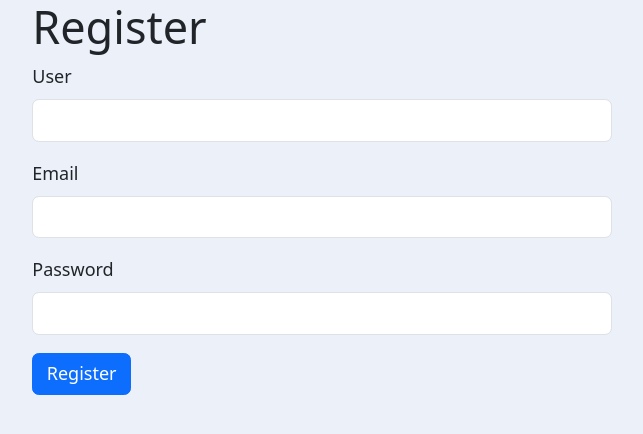
After one commit to ManriqueMurillo/VentaJuguetes, a Flask app: page /register in a window 1280 px wide. The commit adds this page. Shown: the top 434 px of the page, without its empty margins (318-961 px from the left). Run offline with Flask 3, Linux system fonts and the light colour scheme; some libraries are stand-ins or nearby versions.

Commit message:
Added login user to hide all buttons, user table created

```diff
--- a/main.py
+++ b/main.py
@@ -1,11 +1,15 @@
 import sqlalchemy.exc
-from flask import Flask, render_template, redirect, url_for, request
+from flask import Flask, render_template, redirect, url_for, request, flash, session
 from flask_bootstrap import Bootstrap5
 from flask_sqlalchemy import SQLAlchemy
 from sqlalchemy.orm import DeclarativeBase, Mapped, mapped_column
-from sqlalchemy import Integer, String, Float
+from sqlalchemy import Integer, String, Float, exc
 from flask_wtf import FlaskForm
-from wtforms import StringField, SubmitField
+from wtforms import StringField, SubmitField, PasswordField
+from flask_login import UserMixin, login_user, LoginManager, login_required, current_user, logout_user
+from werkzeug.security import generate_password_hash, check_password_hash
+from functools import wraps
+from flask import abort
 from wtforms.validators import DataRequired
 from sqlalchemy.future import select
 from sqlalchemy.sql import func
@@ -27,6 +31,11 @@ class MonsterTrucks(db_monsters.Model):
     img_url: Mapped[str] = mapped_column(String(250), nullable=True)
     status: Mapped[str] = mapped_column(String(250), nullable=True)
 
+class User(UserMixin, db_monsters.Model):
+    id: Mapped[int] = mapped_column(Integer, primary_key=True)
+    email: Mapped[str] = mapped_column(String(100), unique=True)
+    password: Mapped[str] = mapped_column(String(100))
+    name: Mapped[str] = mapped_column(String(1000))
 
 class TruckAddForm(FlaskForm):
     name = StringField(label='Nombre')
@@ -37,6 +46,12 @@ class TruckAddForm(FlaskForm):
     img_url = StringField(label='Imagen')
     submit_button = SubmitField(label="Agregar")
 
+class UserForm(FlaskForm):
+    username = StringField(label='User')
+    email = StringField(label='Email')
+    password = PasswordField(label='Password')
+    submit_button = SubmitField(label="Register")
+
 class TruckUpdateForm(FlaskForm):
     name = StringField(label='Nombre')
     rating = StringField(label='Rating')
@@ -45,20 +60,102 @@ class TruckUpdateForm(FlaskForm):
     status = StringField(label='Estado')
     img_url = StringField(label='Imagen')
     submit_button = SubmitField(label="Actualizar")
+
+class LoginForm(FlaskForm):
+    email = StringField(label='Email')
+    password = PasswordField(label='Password')
+    submit_button = SubmitField(label="Login")
+
+
 app = Flask(__name__)
 app.config['SECRET_KEY'] = os.environ.get("FLASK_KEY")
 Bootstrap5(app)
+loggedin = False
 app.config["SQLALCHEMY_DATABASE_URI"] = os.environ.get("DB_URI", "sqlite:///monstertrucks_db.db")
 db_monsters.init_app(app)
+login_manager = LoginManager()
+login_manager.init_app(app)
 with app.app_context():
     db_monsters.create_all()
+
+def admin_only(f):
+    @wraps(f)
+    def decorated_function(*args, **kwargs):
+        #If id is not 1 then return abort with 403 error
+        if current_user.id != 1:
+            return abort(403)
+        #Otherwise continue with the route function
+        return f(*args, **kwargs)
+    return decorated_function
+
+@login_manager.user_loader
+def load_user(user_id):
+    return db_monsters.get_or_404(User, user_id)
+
+
+@app.route('/register', methods=["GET", "POST"])
+def register():
+    global loggedin, glbl_user
+    form = UserForm()
+    error = None
+    if request.method == 'POST':
+        name = request.form['username']
+        email = request.form['email']
+        password = request.form['password']
+        password_secure = generate_password_hash(password=password,method="pbkdf2", salt_length=8)
+        confirm = db_monsters.session.execute(db_monsters.select(User).where(User.email == email))
+        if len(list(confirm)) == 0:
+            new_user = User(
+                name=name,
+                email=email,
+                password=password_secure,
+            )
+            db_monsters.session.add(new_user)
+            try:
+                db_monsters.session.commit()
+            except exc.IntegrityError:
+                flash("Email is already used.")
+            login_user(new_user)
+            loggedin = True
+            print(current_user.name)
+            return redirect(url_for('home'))
+        else:
+            flash("Email is already used.")
+    return render_template("register.html", form=form, loggedin=loggedin, user=current_user)
+
+@app.route('/login', methods=["GET", "POST"])
+def login():
+    global loggedin, glbl_user
+    form = LoginForm()
+    if request.method == "POST":
+        email = request.form.get('email')
+        password = request.form.get('password')
+        # Find user by email entered.
+        result = db_monsters.session.execute(db_monsters.select(User).where(User.email == email))
+        user = result.scalar()
+        # Check stored password hash against entered password hashed.
+        if user is not None:
+            if check_password_hash(user.password, password):
+                 login_user(user)
+                 flash('Logged in successfully.')
+                 loggedin = True
+                 glbl_user = user.name
+                 #time.sleep(3000)
+                 return redirect(url_for('home'))
+            else:
+                 flash('Password is wrong.')
+                 loggedin = False
+        else:
+             flash(f'There is no user {email}, need to register.')
+    return render_template("login.html", form=form, loggedin=loggedin, user=current_user)
+
 
 @app.route("/")
 def home():
     with app.app_context():
         result = db_monsters.session.execute(db_monsters.select(MonsterTrucks).order_by(MonsterTrucks.name))
         all_trucks = result.scalars().all()
-    return render_template("index.html", trucks=all_trucks)
+    return render_template("index.html", trucks=all_trucks, user=current_user)
 
 
 @app.route("/add", methods=["GET", "POST"])
--- a/requirements.txt
+++ b/requirements.txt
@@ -24,3 +24,4 @@ typing_extensions==4.10.0
 urllib3==2.2.1
 visitor==0.1.3
 psycopg2==2.9.9
+flask_login==0.6.3
--- a/static/css/styles.css
+++ b/static/css/styles.css
@@ -169,6 +169,7 @@
 	 top: 16px;
 	 box-shadow: 0 0 10px 10px rgba(26, 87, 230, 0.25);
 	 background-color: rgba(26, 87, 230, 0.25);
+	 transform-style: preserve-3d;
 }
 
 .button.delete-button {
--- a/templates/index.html
+++ b/templates/index.html
@@ -24,17 +24,19 @@
         <p class="overview">
             {{truck.review}}
         </p>
-
+        {% if user.id ==1 %}
         <a href="{{url_for('edit', truck_id=truck.id)}}" class="button">Actualizar</a>
         <a href="#" class="button delete-button">Borrar</a>
-
+        {%endif%}
       </div>
     </div>
   </div>
      {% endfor %}
 </div>
 
+{% if user.id ==1 %}
 <div class="container text-center add">
 <a href="{{url_for('add')}}" class="button">Agregar juguete</a>
 </div>
+{%endif%}
 {% endblock %}
--- /dev/null
+++ b/templates/register.html
@@ -0,0 +1,25 @@
+{% include "base.html" %}
+{%from 'bootstrap5/form.html' import render_form %}
+<!-- Page Header-->
+{% block content %}
+  <div class="container position-relative px-4 px-lg-5">
+    <div class="row gx-4 gx-lg-5 justify-content-center">
+      <div class="col-md-10 col-lg-8 col-xl-7">
+        <div class="page-heading">
+          <h1>Register</h1>
+        </div>
+      </div>
+    </div>
+  </div>
+
+<!-- Main Content-->
+<main class="mb-4">
+  <div class="container px-4 px-lg-5">
+    <div class="row gx-4 gx-lg-5 justify-content-center">
+      <div class="col-md-10 col-lg-8 col-xl-7">
+        {{render_form(form)}}
+      </div>
+    </div>
+  </div>
+</main>
+{%endblock%}
```
Also changed, not shown: templates/login.html (added, +34 -0 lines), instance/monstertrucks_db.db.
